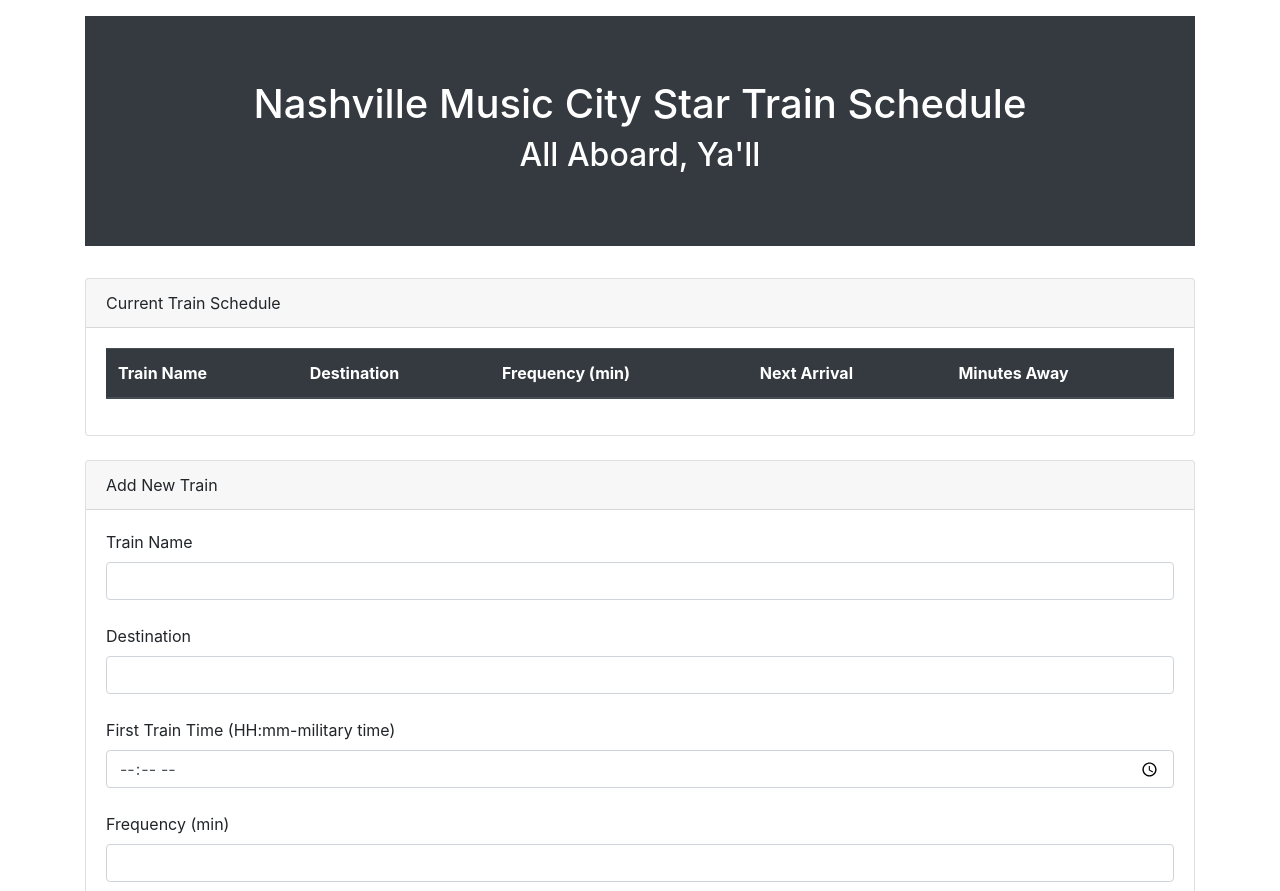
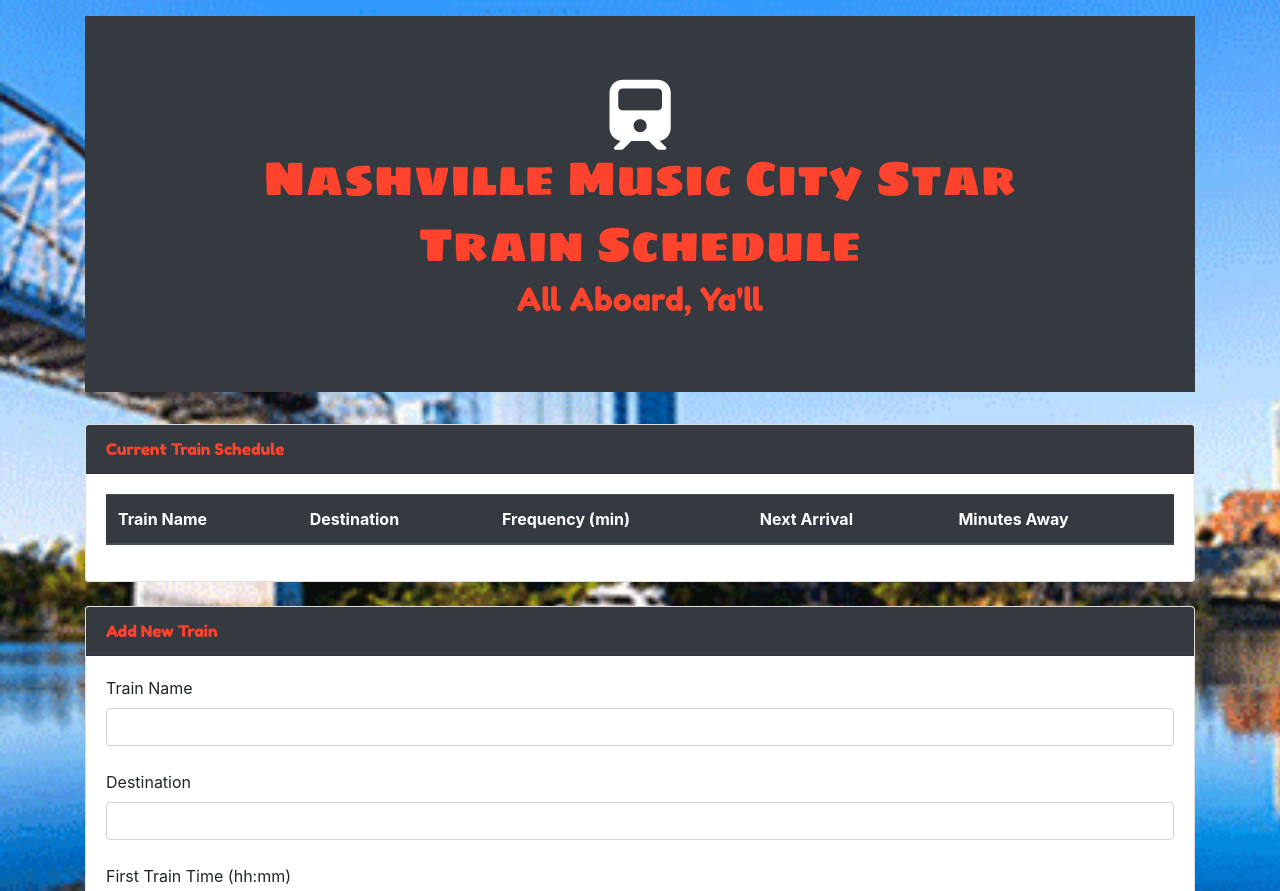
Before and after one commit to d-taylor6403/Train-Schedule, a plain HTML site: page index.html in a window 1280 px wide. Shown: the top 891 px of the page. Drawn offline with nearby package versions, Linux system fonts and the light colour scheme; no server answers; a web font is replaced by a local one.

Commit message:
final commit for index.html and app.js. Also adding images

```diff
--- a/assets/css/style.css
+++ b/assets/css/style.css
@@ -0,0 +1,27 @@
+body{
+    background-image: url(../images/Nashville.gif);
+     background-repeat: no-repeat;
+     background-size: cover;
+}
+
+.fa-train{
+    font-size: 70px;
+}
+
+h1{
+    font-family:'Sigmar One', cursive;
+    color: #FF432D;
+    font-size: 300%;
+}
+
+h2{
+    font-family:'Fredoka One', cursive;
+    color: #FF432D;
+    font-size: 200%;
+}
+
+.card-header{
+    font-family:'Fredoka One', cursive;
+    color: #FF432D;
+    background-color: #343a40 ;
+}
--- a/assets/javascript/app.js
+++ b/assets/javascript/app.js
@@ -11,7 +11,7 @@
   // Initialize Firebase
   firebase.initializeApp(firebaseConfig);
 
-  //Variabvle created to reference database
+  //Variable created to reference database
   var database = firebase.database();
 
   //-----------------------------------------
--- a/index.html
+++ b/index.html
@@ -6,7 +6,9 @@
     <meta http-equiv="X-UA-Compatible" content="ie=edge">
     <title>Nashville Train Schedule</title>
     <!--Google Fonts-->
-    <link href="https://fonts.googleapis.com/css?family=Titan+One&display=swap" rel="stylesheet">
+    <link href="https://fonts.googleapis.com/css?family=Fredoka+One|Ma+Shan+Zheng|Pacifico|Sigmar+One&display=swap" rel="stylesheet">
+    <!--Font Awesome-->
+    <script src="https://kit.fontawesome.com/a23ff832e8.js" crossorigin="anonymous"></script>
     <!--Bootstrap CDN-->
     <link rel="stylesheet" href="https://stackpath.bootstrapcdn.com/bootstrap/4.4.1/css/bootstrap.min.css" integrity="sha384-Vkoo8x4CGsO3+Hhxv8T/Q5PaXtkKtu6ug5TOeNV6gBiFeWPGFN9MuhOf23Q9Ifjh" crossorigin="anonymous">
     <!--Custom CSS-->
@@ -16,7 +18,9 @@
 <body>
     <div class="container">
         <div class="jumbotron jumbotron-fluid bg-dark text-white text-center mt-3">
-            <h1>Nashville Music City Star Train Schedule</h1>
+            <i class="fas fa-train"></i>
+            <h1>Nashville Music City Star</h1>
+            <h1>Train Schedule</h1>
             <h2 class="text-center">All Aboard, Ya'll</h2>
         </div>
 
@@ -59,7 +63,7 @@
                     </div>
 
                     <div class="form group">
-                        <label for="time">First Train Time (HH:mm-military time)</label>
+                        <label for="time">First Train Time (hh:mm)</label>
                         <input type="time" class="form-control mb-4" id="train-time">
                     </div>
 
```
Also changed, not shown: assets/images/Nashville-skyline.jpg (added).
